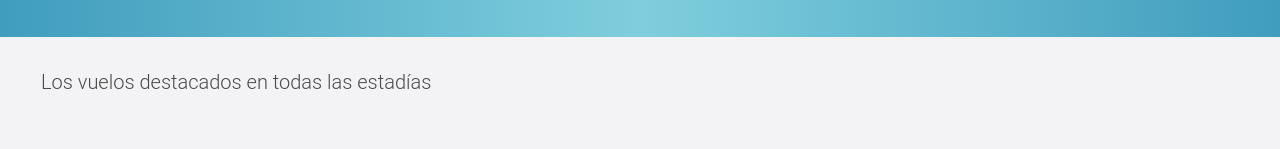
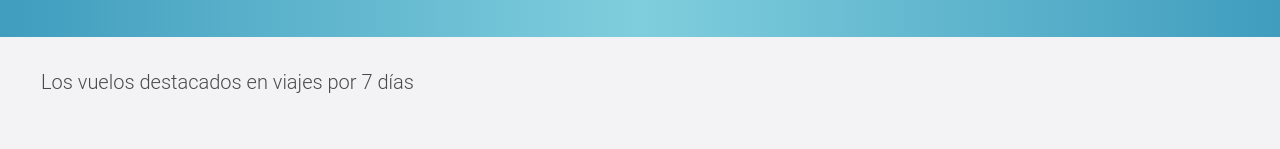
Before and after one commit to Caperuz/proyecto, a React app in the folder primer-proyecto/: page /viaja/1 in a window 1280 px wide. Shown: the part 151-300 px from the top of the page. Built offline with nearby package versions, Linux system fonts and the light colour scheme; no server answers.

Commit message:
Etiquetas semanticas y orden de titulos dinamicos

```diff
--- a/primer-proyecto/src/App.js
+++ b/primer-proyecto/src/App.js
@@ -6,14 +6,12 @@ import Travelcard from './Travelcard'
 import { BrowserRouter as Router, Route, Switch, } from "react-router-dom"
 import './style.scss';
 const App = () => (
-
   <Router>
   <main>
     <Menunav/>
     <Banner/>
     <Button/>
     <section>
-      <h2 className="titulo_pag">Los vuelos destacados en todas las estadías</h2>
       <Switch>
         <Route exact path="/" component={ Travelcard } />
         <Route exact path="/viaja/:customId" component={ Travelcard } />
--- a/primer-proyecto/src/Travelcard.js
+++ b/primer-proyecto/src/Travelcard.js
@@ -28,6 +28,15 @@ class Travelcard extends Component {
         const renderallCardscuatro = allCards.filter (user => user.stayId === '4').map ( ( RenderMap => <Card key={RenderMap.id} id={RenderMap.id} price={RenderMap.price} imgUrl={RenderMap.imgUrl} link={RenderMap.link} scale={RenderMap.scale} stayId={RenderMap.stayId} description={RenderMap.description} /> ))
         return (
         <React.Fragment>
+
+        <h2 className="titulo_pag">
+            { window.location.pathname === '/' ? "Los vuelos destacados en todas las estadías" : "" }
+            { window.location.pathname === '/viaja/0' ? "Los vuelos destacados en todas las estadías" : "" }
+            { window.location.pathname === '/viaja/1' ? "Los vuelos destacados en viajes por 7 días" : "" }
+            { window.location.pathname === '/viaja/2' ? "Los vuelos destacados en viajes por 10 días" : "" }
+            { window.location.pathname === '/viaja/3' ? "Los vuelos destacados en viajes por 15 días" : "" }
+            { window.location.pathname === '/viaja/4' ? "Los vuelos destacados en viajes por 19 días" : "" }
+        </h2>
             { window.location.pathname === '/' ? renderallCards : '' }
             { window.location.pathname === '/viaja/0' ? renderallCards : '' }
             { window.location.pathname === '/viaja/1' ? renderallCardsuno : '' }
```
Also changed, not shown: primer-proyecto/src/btn_estadias_viaja.jsx (indentation only).
